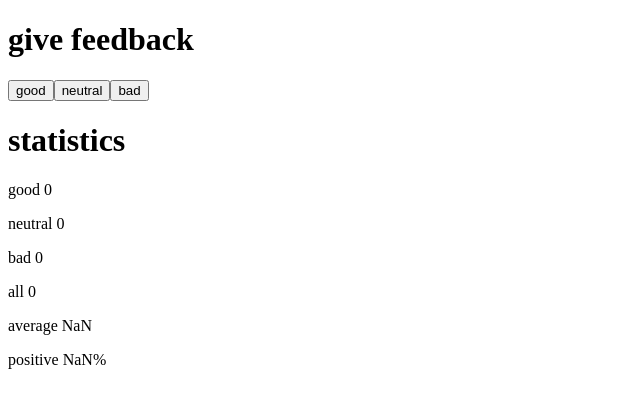
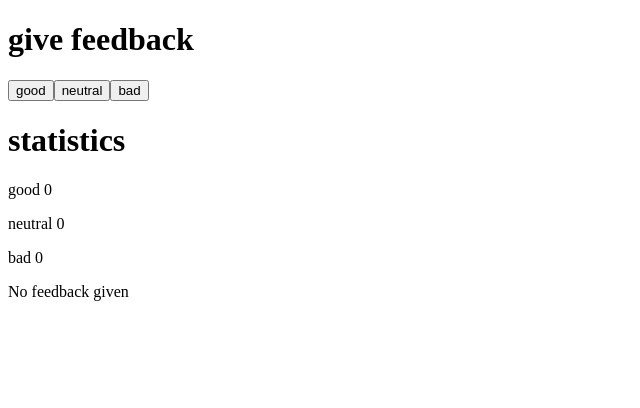
Before and after one commit to ChrisK1504/fullstack, a React (Vite) app in the folder part1/unicafe/: page / in a window 1280 px wide. Shown: the top 408 px of the page, without its empty margins (0-640 px from the left). Built offline with nearby package versions, Linux system fonts and the light colour scheme.

Commit message:
Unicafe step 4

```diff
--- a/part1/unicafe/src/App.jsx
+++ b/part1/unicafe/src/App.jsx
@@ -13,6 +13,14 @@ const Statistics = ({good, neutral, bad}) => {
 
   const positive = () => {
     return good / all() * 100
+  }
+
+  if (good === 0 && neutral === 0 && bad === 0) {
+    return (
+      <>
+        <p>No feedback given</p>
+      </>
+    )
   }
 
   return (
```
